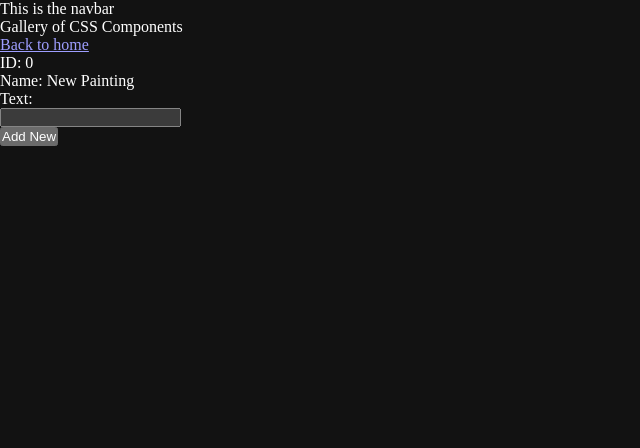
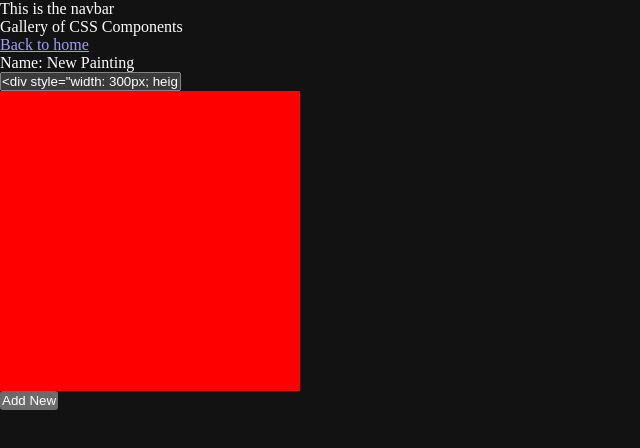
Before and after one commit to blloop/css-gallery, a Next.js app: page /gallery in a window 1280 px wide. Shown: the top 448 px of the page, without its empty margins (0-640 px from the left). Built offline with nearby package versions, Linux system fonts and the light colour scheme.

Commit message:
add custom content rendering

```diff
--- a/src/app/gallery/page.tsx
+++ b/src/app/gallery/page.tsx
@@ -4,7 +4,14 @@ import { useState } from 'react'
 import Painting from './painting'
 
 export default function Page() {
-  const [paintings, setPaintings] = useState([{name: 'New Painting', text: '', id: 0}])
+  const [paintings, setPaintings] = useState([{
+    title: 'New Painting',
+    text:
+      '<div style="width: 300px; ' +
+      'height: 300px; ' +
+      'background-color: red"></div>',
+    id: 0
+  }])
   const setPaintNum = (num: number, val: string) => {
     if (num >= paintings.length) return
     let newPaintings = [...paintings]
@@ -18,14 +25,14 @@ export default function Page() {
       <a href="/"> Back to home </a>
       {paintings.map((p) =>
         <Painting
-          id={p.id}
-          name={p.name}
+          key={p.id}
+          title={p.title}
           text={paintings[p.id].text}
           setPaintNum={setPaintNum}
         />
       )}
       <button onClick={() => setPaintings(
-        [...paintings, {name: 'New Painting', text: '', id: paintings.length}]
+        [...paintings, {title: 'New Painting', text: '', id: paintings.length}]
       )}> Add New </button>
     </div>
   )
--- a/src/app/gallery/painting.tsx
+++ b/src/app/gallery/painting.tsx
@@ -2,15 +2,14 @@
 
 const Painting = (props: any) => {
   return (
-    <div className='painting'>
-    <p> ID: {props.id} </p>
-    <p> Name: {props.name} </p>
-    <p> Text: </p>
+    <div className='painting' key={props.id}>
+      <p> Name: {props.title} </p>
       <input
         onChange={(event) => {
           props.setPaintNum(props.id, event.target.value)
         }}
         value={props.text}/>
+      <div dangerouslySetInnerHTML={{ __html: props.text }} />
     </div>
   )
 }
```
Lines whose indentation alone changed are shown as unchanged.
